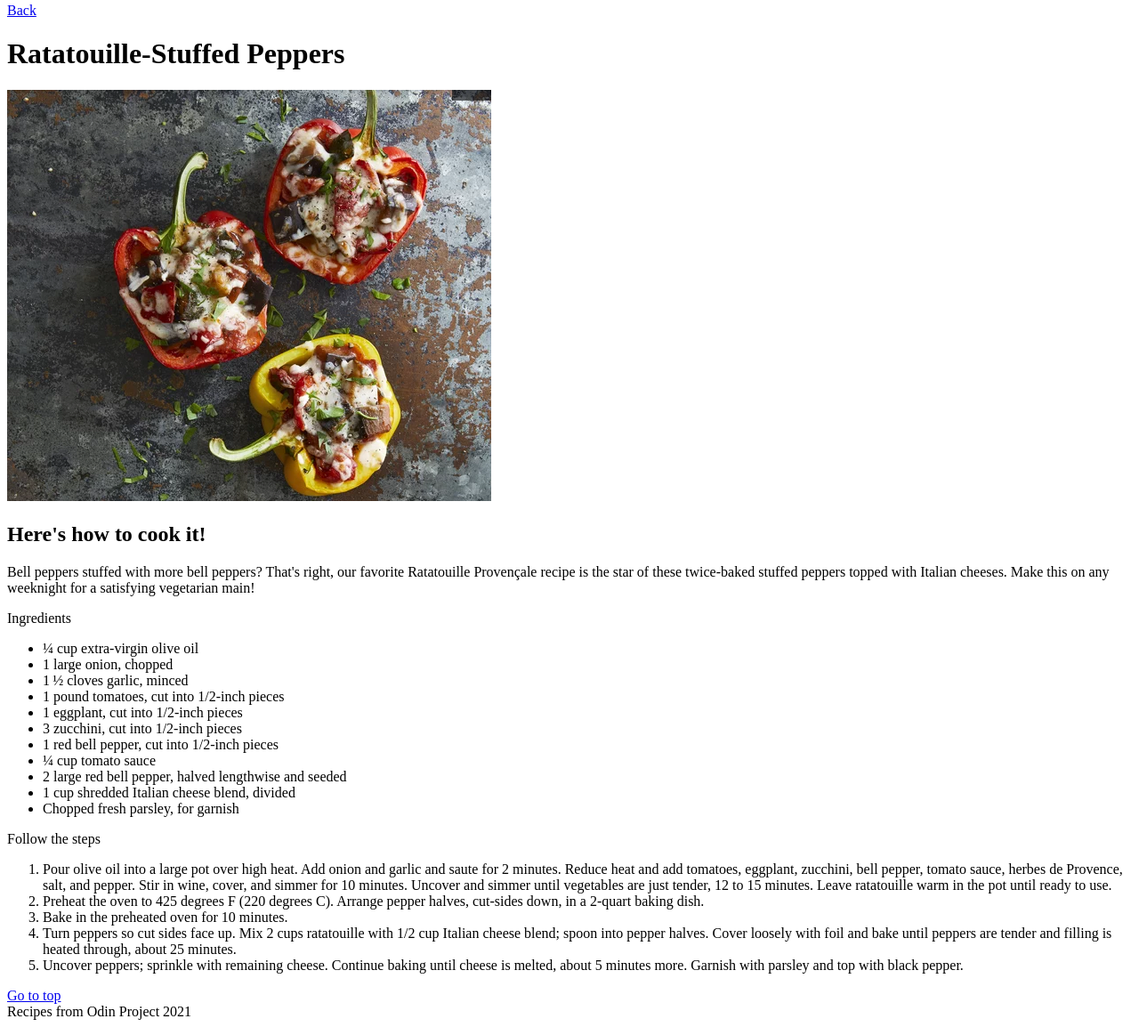
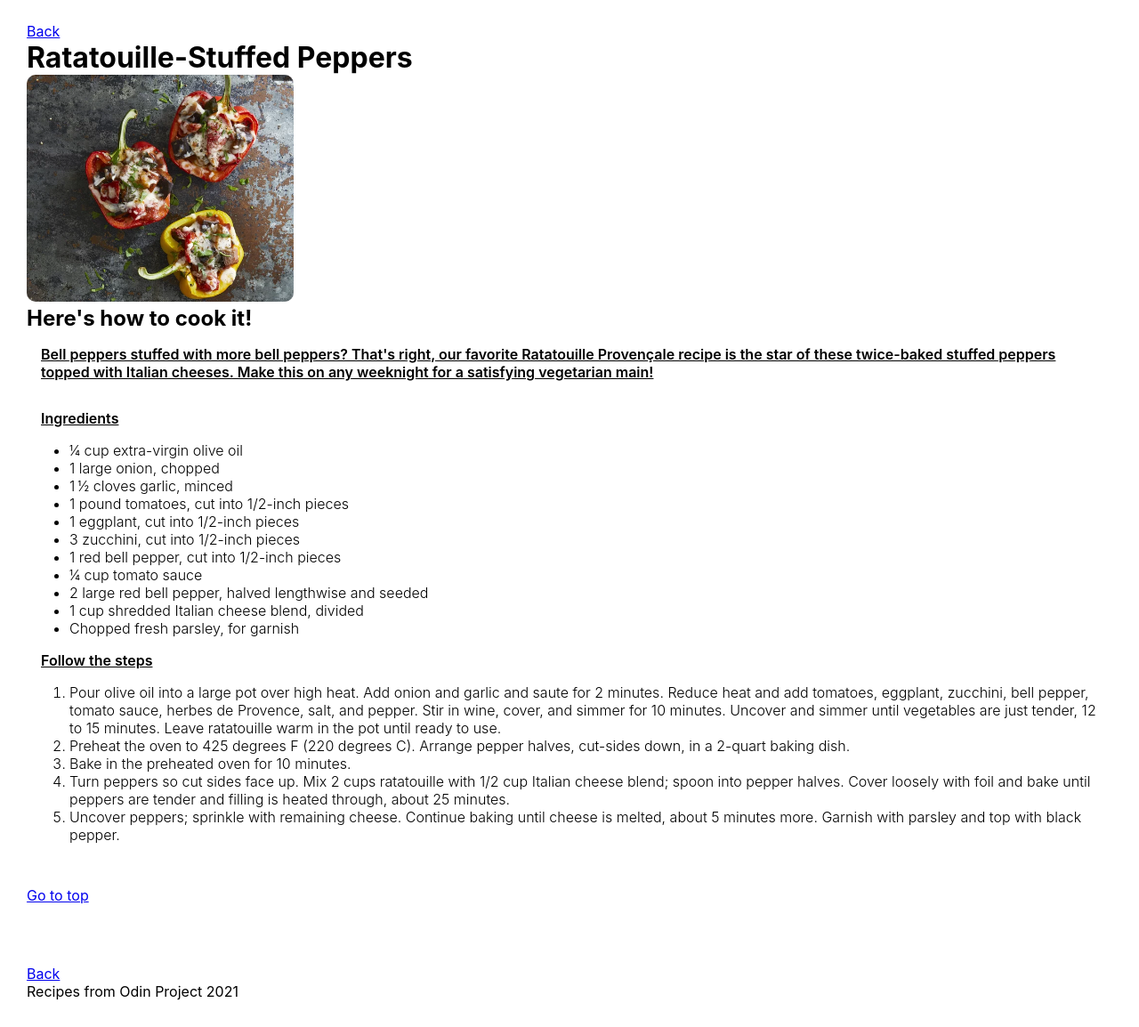
Before and after one commit to jwmenjivar/odin-recipes, a plain HTML site: page recipes/Ratatouille.html in a window 1280 px wide. Shown: the part 5-1159 px from the top of the page at 89% size. Drawn offline with Linux system fonts and the light colour scheme.

```diff
--- a/recipes/Ratatouille.html
+++ b/recipes/Ratatouille.html
@@ -4,6 +4,7 @@
     <meta charset="UTF-8">
     <meta http-equiv="X-UA-Compatible" content="IE=edge">
     <meta name="viewport" content="width=device-width, initial-scale=1.0">
+    <link rel="stylesheet" href="../styles/main.css" type="text/css">
     <title>Ratatouille</title>
 </head>
 <body>
@@ -39,7 +40,8 @@
             <li>Uncover peppers; sprinkle with remaining cheese. Continue baking until cheese is melted, about 5 minutes more. Garnish with parsley and top with black pepper.</li>
         </ol>
     </main>
-    <a href="#back">Go to top</a>
+    <a href="#back">Go to top</a><br>
+    <a href="../index.html">Back</a>
     <footer>
         Recipes from Odin Project 2021
     </footer>
--- /dev/null
+++ b/styles/ind.css
@@ -0,0 +1,37 @@
+*{
+    margin: 0;
+    padding: 0;
+    box-sizing: border-box;
+    font-family:-apple-system, BlinkMacSystemFont, 'Segoe UI', Roboto, Oxygen, Ubuntu, Cantarell, 'Open Sans', 'Helvetica Neue', sans-serif;
+}
+body{
+    padding: 30px;
+    display: flex;
+    flex-direction: column;
+    align-items: center;
+}
+h1 {
+    margin-top: 1em;
+    color: saddlebrown;
+}
+img {
+    width: 300px;
+    border-radius: 10px;
+    margin-top: 2em;
+}
+
+ol,ul,li {
+    padding: 0.5em;
+}
+p{
+    padding: 1em;
+}
+body>a{
+    padding-top:3em;
+}
+footer {
+    position: absolute;
+    bottom: 0;
+    left: 0;
+    padding: 3em;
+}
--- /dev/null
+++ b/styles/main.css
@@ -0,0 +1,34 @@
+*{
+    margin: 0;
+    padding: 0;
+    box-sizing: border-box;
+    font-family:-apple-system, BlinkMacSystemFont, 'Segoe UI', Roboto, Oxygen, Ubuntu, Cantarell, 'Open Sans', 'Helvetica Neue', sans-serif;
+}
+body{
+    padding: 30px;
+    display: flex;
+    flex-direction: column;
+}
+img {
+    width: 300px;
+    border-radius: 10px;
+}
+
+ol,ul {
+    margin-left: 3em;
+    font-weight: 300;
+}
+p{
+    padding: 1em;
+    text-decoration: underline;
+    font-weight: 600;
+}
+body>a{
+    padding-top:3em;
+}
+footer {
+    position: relative;
+    bottom: 0;
+    left: 0;
+
+}
```
Also changed, not shown: index.html (+3 -0 lines), recipes/lasagna.html (+3 -1 lines), recipes/pesto-pizza.html (+2 -0 lines).
